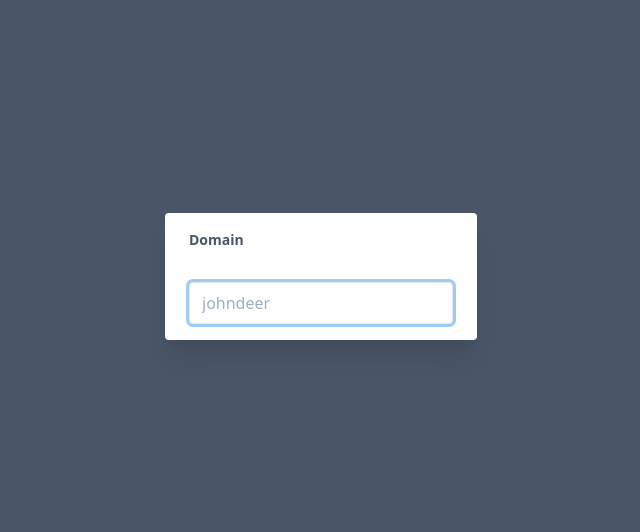
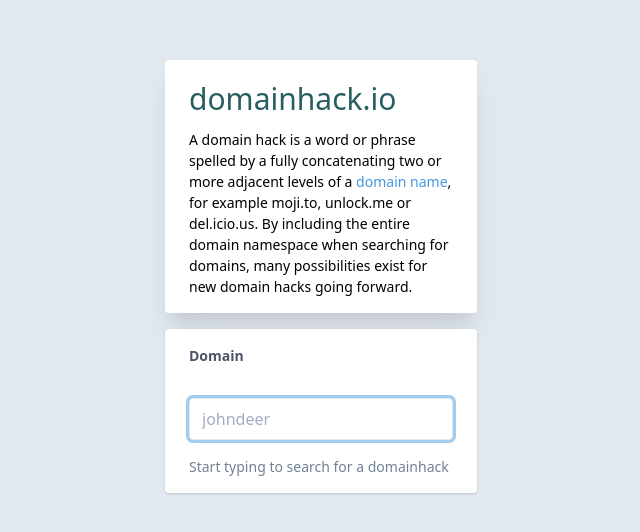
Before and after one commit to blamebutton/domainhack, a Vue app: page / in a window 1280 px wide. Shown: the part 124-656 px from the top of the page, without its empty margins (319-959 px from the left). Built offline with nearby package versions, Linux system fonts and the light colour scheme.

Commit message:
added dark mode

```diff
--- a/public/index.html
+++ b/public/index.html
@@ -6,7 +6,7 @@
     <meta name="viewport" content="width=device-width,initial-scale=1.0">
     <link rel="icon" href="<%= BASE_URL %>favicon.ico">
     <link href="https://fonts.googleapis.com/css2?family=Montserrat:wght@400;500;700&display=swap" rel="stylesheet">
-    <title><%= htmlWebpackPlugin.options.title %></title>
+    <title>Domainhack</title>
 </head>
 <body>
 <noscript>
--- a/src/App.vue
+++ b/src/App.vue
@@ -1,28 +1,18 @@
 <template>
-  <div class="p-4 bg-gray-700 h-full flex flex-col justify-start sm:justify-center items-center">
-    <div class="bg-white rounded shadow-xl w-full sm:w-8/12 md:w-6/12 lg:w-4/12 xl:w-3/12">
-      <DomainInput class="px-6 py-4"></DomainInput>
-      <MatchList class="px-6 pb-4" v-if="hasMatches"></MatchList>
-      <div class="px-6 pb-4" v-else-if="hasInput">No matches</div>
-    </div>
+  <div class="p-4 bg-gray-300 dark:bg-gray-900 h-full flex flex-col justify-start sm:justify-center items-center">
+    <Explanation class="mb-4 sm:w-8/12 md:w-6/12 lg:w-1/3 xl:w-1/4"></Explanation>
+    <Search class="sm:w-8/12 md:w-6/12 lg:w-1/3 xl:w-1/4"></Search>
   </div>
 </template>
 
 <script lang="ts">
 import {Component, Vue} from 'vue-property-decorator';
-import DomainInput from "@/components/DomainInput.vue";
-import MatchList from "@/components/MatchList.vue";
+import Explanation from "@/components/Explanation.vue";
+import Search from "@/components/Search.vue";
 
 @Component({
-  components: {MatchList, DomainInput},
-  computed: {
-    hasInput: function(): boolean {
-      return this.$store.getters['input'];
-    },
-    hasMatches: function (): boolean {
-      return this.$store.getters['matched'].length > 0;
-    }
-  }
+  components: {Explanation, Search},
+
 })
 export default class App extends Vue {
 }
--- /dev/null
+++ b/src/components/Explanation.vue
@@ -0,0 +1,27 @@
+<template>
+  <div class="w-full px-6 py-4 bg-white dark:bg-gray-800 rounded shadow-xl">
+    <h1 class="text-3xl text-teal-800 dark:text-blue-100 pb-2">domainhack.io</h1>
+    <p class="text-sm dark:text-gray-200">
+      A domain hack is a word or phrase spelled by a fully concatenating two or more adjacent levels of a
+      <a :href="wikiDomainName" class="text-blue-500 dark:text-blue-300 hover:underline" target="_blank">domain name</a>,
+      for example moji.to, unlock.me or del.icio.us. By including the entire domain namespace when searching for
+      domains, many possibilities exist for new domain hacks going forward.
+    </p>
+  </div>
+</template>
+
+<script lang="ts">
+import {Component, Vue} from "vue-property-decorator";
+
+@Component({
+  data: () => ({
+    wikiDomainName: 'https://icannwiki.org/Domain_Name',
+  }),
+})
+export default class Explanation extends Vue {
+}
+</script>
+
+<!--suppress CssInvalidAtRule -->
+<style lang="scss" scoped>
+</style>
--- a/src/components/MatchList.vue
+++ /dev/null
@@ -1,59 +0,0 @@
-<template>
-  <div class="flex flex-col">
-    <p class="text-gray-700 text-sm font-bold mb-2">Suggested domain hacks</p>
-    <a :href="getDomainUrl(match.domain)" class="match" target="_blank"
-       v-bind:key="index"
-       v-for="(match, index) in matched">
-      <div class="mr-auto">
-        <span class="domain">{{ match.prefix }}</span>.<span class="extension">{{ match.domain }}</span>
-      </div>
-      <div class="pricing">Pricing</div>
-    </a>
-  </div>
-</template>
-
-<script lang="ts">
-import {Component, Vue} from 'vue-property-decorator';
-import {Match} from '@/store/types';
-
-@Component({
-  computed: {
-    matched: function (): Match[] {
-      return this.$store.getters['matched'];
-    }
-  }
-})
-export default class MatchList extends Vue {
-  /**
-   * Format the domain URL link to buy the TLD.
-   * @param {string} tld
-   */
-  getDomainUrl(tld: string): string {
-    return `https://tld-list.com/tld/${tld}`;
-  }
-}
-</script>
-
-<!--suppress CssInvalidAtRule -->
-<style lang="scss" scoped>
-.match {
-  @apply flex flex-row py-2 px-3 border-b-2 border-gray-400 w-auto;
-
-  .domain {
-    @apply text-gray-800;
-  }
-
-  .extension {
-    @apply text-teal-500;
-  }
-
-  .pricing {
-    @apply text-sm text-blue-400;
-
-    &:hover {
-      @apply underline text-blue-800;
-    }
-  }
-}
-
-</style>
--- /dev/null
+++ b/src/components/Search.vue
@@ -0,0 +1,35 @@
+<template>
+  <div class="w-full bg-white dark:bg-gray-800 rounded shadow">
+    <InputField class="px-6 py-4"></InputField>
+    <MatchList class="px-6 pb-4" v-if="hasMatches"></MatchList>
+    <NoMatch class="px-6 pb-4" v-else-if="hasInput"></NoMatch>
+    <NoInput class="px-6 pb-4" v-else></NoInput>
+  </div>
+</template>
+
+<script lang="ts">
+import {Component, Vue} from "vue-property-decorator";
+import MatchList from "@/components/match/MatchList.vue";
+import InputField from "@/components/search/InputField.vue";
+import NoMatch from "@/components/search/NoMatch.vue";
+import NoInput from "@/components/search/NoInput.vue";
+
+@Component({
+  components: {InputField, MatchList, NoMatch, NoInput},
+  computed: {
+    hasInput: function (): boolean {
+      return this.$store.getters['input'];
+    },
+    hasMatches: function (): boolean {
+      return this.$store.getters['matched'].length > 0;
+    }
+  }
+})
+export default class Search extends Vue {
+
+}
+</script>
+
+<style lang="scss" scoped>
+
+</style>
--- /dev/null
+++ b/src/components/match/MatchList.vue
@@ -0,0 +1,36 @@
+<template>
+  <div class="flex flex-col">
+    <p class="text-gray-700 dark:text-gray-400 text-sm font-bold mb-2">Suggested domain hacks</p>
+
+    <MatchItem :item="match" v-bind:key="index" v-for="(match, index) in matched"></MatchItem>
+  </div>
+</template>
+
+<script lang="ts">
+import {Component, Vue} from 'vue-property-decorator';
+import {Match} from '@/store/types';
+import MatchItem from "@/components/match/MatchListItem.vue";
+
+@Component({
+  components: {MatchItem},
+  computed: {
+    matched: function (): Match[] {
+      return this.$store.getters['matched'];
+    }
+  }
+})
+export default class MatchList extends Vue {
+  /**
+   * Format the domain URL link to buy the TLD.
+   * @param {string} tld
+   */
+  getDomainUrl(tld: string): string {
+    return `https://tld-list.com/tld/${tld}`;
+  }
+}
+</script>
+
+<!--suppress CssInvalidAtRule -->
+<style lang="scss" scoped>
+
+</style>
--- /dev/null
+++ b/src/components/match/MatchListItem.vue
@@ -0,0 +1,63 @@
+<template>
+  <a :href="getDomainUrl(item.domain)" class="flex flex-row py-2 px-3 border-b-2 border-gray-400 w-auto" target="_blank">
+    <div class="mr-auto text-gray-800 dark:text-gray-200">
+      <span>{{ item.prefix }}</span>
+      <span>&period;</span>
+      <span>{{ item.domain }}</span>
+    </div>
+    <div class="text-sm text-blue-400 dark:text-blue-300 hover:underline hover:text-blue-600 dark:hover:text-blue-400">Pricing</div>
+  </a>
+</template>
+
+<script lang="ts">
+import {Component, Vue} from "vue-property-decorator";
+import {Match} from "@/store/types";
+
+@Component({
+  props: {
+    item: {
+      type: Object as () => Match,
+    }
+  }
+})
+export default class MatchItem extends Vue {
+  /**
+   * Format the domain URL link to buy the TLD.
+   * @param {string} tld
+   */
+  getDomainUrl(tld: string): string {
+    return `https://tld-list.com/tld/${tld}`;
+  }
+}
+</script>
+
+<!--suppress CssInvalidAtRule -->
+<style lang="scss" scoped>
+.match {
+  @apply ;
+
+  .domain {
+    @apply ;
+
+    .prefix {
+      @apply ;
+    }
+
+    .separator {
+      @apply ;
+    }
+
+    .extension {
+      @apply text-gray-800;
+    }
+  }
+
+  .pricing {
+    @apply text-sm text-blue-400;
+
+    &:hover {
+      @apply underline text-blue-800;
+    }
+  }
+}
+</style>
--- a/src/components/DomainInput.vue
+++ b/src/components/search/InputField.vue
@@ -1,11 +1,11 @@
 <template>
   <div class="w-full">
-    <label class="label" for="domain">Domain</label>
+    <label class="block text-gray-700 dark:text-gray-400 text-sm font-bold mb-2" for="domain">Domain</label>
     &nbsp;
     <input
       autocomplete="off"
       autofocus
-      class="input"
+      class="shadow appearance-none border dark:border-none bg-white dark:bg-gray-600 rounded w-full py-2 px-3 text-gray-700 dark:text-gray-200 focus:outline-none focus:shadow-outline transition duration-300 ease-in-out"
       id="domain"
       placeholder="johndeer" type="text" v-model="input">
   </div>
@@ -26,21 +26,10 @@
     }
   }
 })
-export default class DomainInput extends Vue {
+export default class InputField extends Vue {
 }
 </script>
 
 <!--suppress CssInvalidAtRule -->
 <style scoped lang="scss">
-.label {
-  @apply block text-gray-700 text-sm font-bold mb-2;
-}
-
-.input {
-  @apply transition duration-200 ease-in-out shadow appearance-none border rounded w-full py-2 px-3 text-gray-700;
-
-  &:focus {
-    @apply outline-none shadow-outline;
-  }
-}
 </style>
--- /dev/null
+++ b/src/components/search/NoInput.vue
@@ -0,0 +1,18 @@
+<template>
+  <div class="text-sm text-gray-600 dark:text-gray-300">
+    Start typing to search for a domainhack
+  </div>
+</template>
+
+<script lang="ts">
+import {Component, Vue} from "vue-property-decorator";
+
+@Component({})
+export default class NoInput extends Vue {
+
+}
+</script>
+
+<style lang="scss" scoped>
+
+</style>
--- /dev/null
+++ b/src/components/search/NoMatch.vue
@@ -0,0 +1,18 @@
+<template>
+  <div class="text-sm text-gray-600 dark:text-gray-300">
+    No domainhacks found
+  </div>
+</template>
+
+<script lang="ts">
+import {Component, Vue} from "vue-property-decorator";
+
+@Component({})
+export default class NoMatch extends Vue {
+
+}
+</script>
+
+<style lang="scss" scoped>
+
+</style>
--- a/src/store/index.ts
+++ b/src/store/index.ts
@@ -1,5 +1,5 @@
-import Vue from 'vue';
-import Vuex, {ActionContext} from 'vuex';
+import Vue from "vue";
+import Vuex, {ActionContext} from "vuex";
 import {DomainState, Match} from "@/store/types";
 
 Vue.use(Vuex);
--- a/tailwind.config.js
+++ b/tailwind.config.js
@@ -5,7 +5,12 @@
     './src/**/*.jsx',
   ],
   theme: {
-    extend: {},
+    extend: {
+      screens: {
+        'dark': {'raw': '(prefers-color-scheme: dark)'},
+        // => @media (prefers-color-scheme: dark) { ... }
+      }
+    }
   },
   variants: {},
   plugins: [],
```
